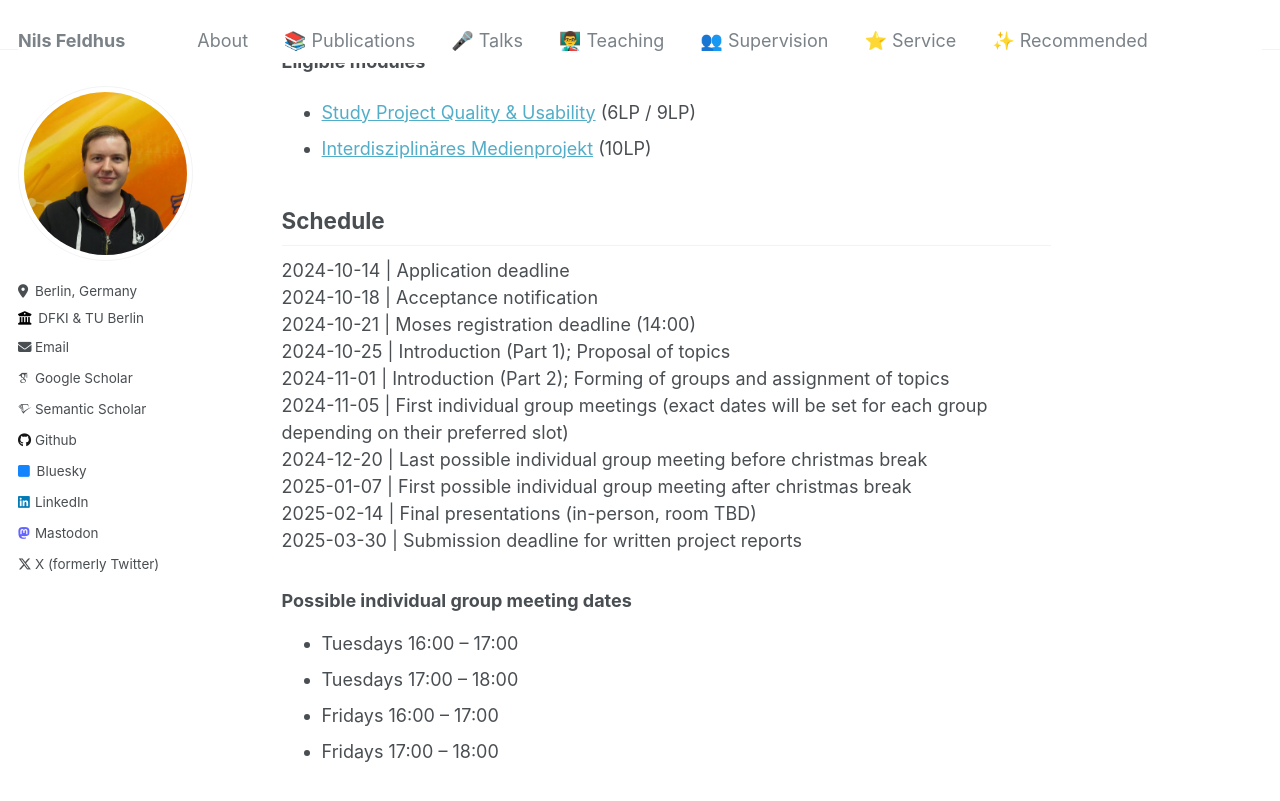
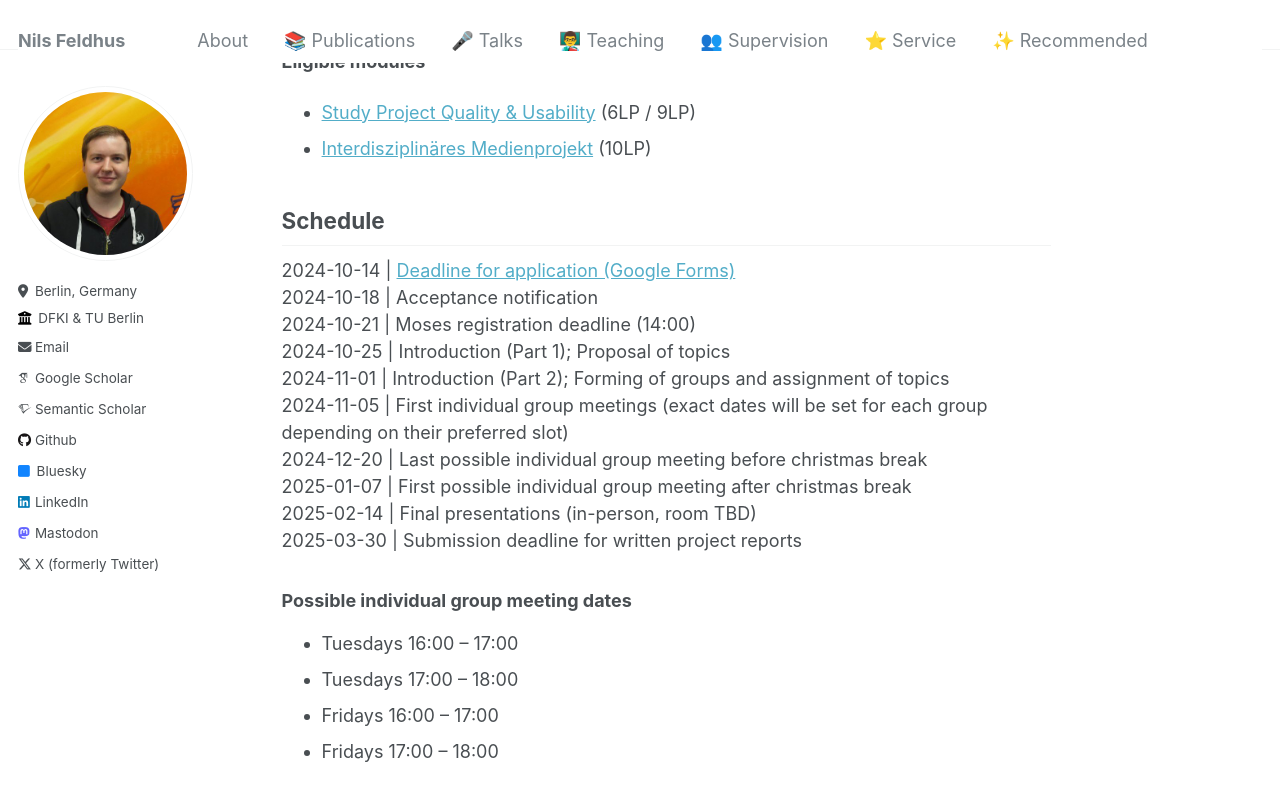
Before and after one commit to nfelnlp/nfelnlp.github.io, a Jekyll site: the page built from teaching/xllm.md, in a window 1280 px wide and 900 px high, scrolled down 1194 px. Shown: the top 801 px of the window. Built offline with Jekyll 4.4.1, drawn with Linux system fonts in a browser that asks for light colours; some web fonts are replaced; some of the changed text lies outside the part shown.

Commit message:
Updated XLLM details.

```diff
--- a/teaching/xllm.md
+++ b/teaching/xllm.md
@@ -30,7 +30,7 @@ Our goal is the implementation of explainability methods and subsequent analysis
 * [Interdisziplinäres Medienprojekt](https://www.tu.berlin/index.php?id=18765) (10LP)
 
 ## Schedule
-2024-10-14 | Application deadline
+2024-10-14 | [Deadline for application (Google Forms)](https://docs.google.com/forms/d/e/1FAIpQLSetRWC57i418x_q0emvperJJfObt8Z2HiQ0sFTx08a4Qs1NWw/viewform)
 2024-10-18 | Acceptance notification
 2024-10-21 | Moses registration deadline (14:00)
 2024-10-25 | Introduction (Part 1); Proposal of topics
```
Also changed, not shown: other parts of teaching/xllm.md (+1 -1 lines).
